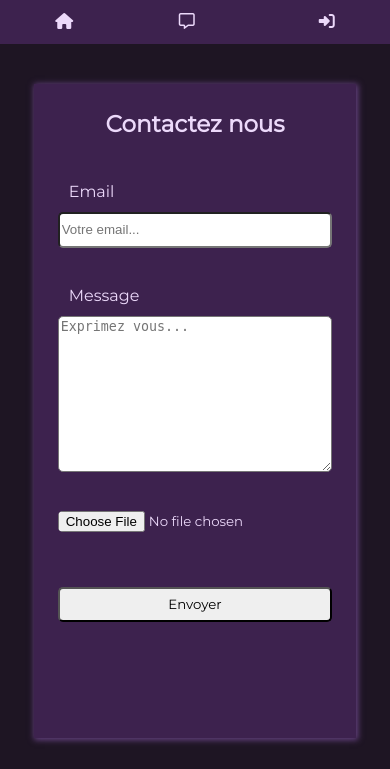
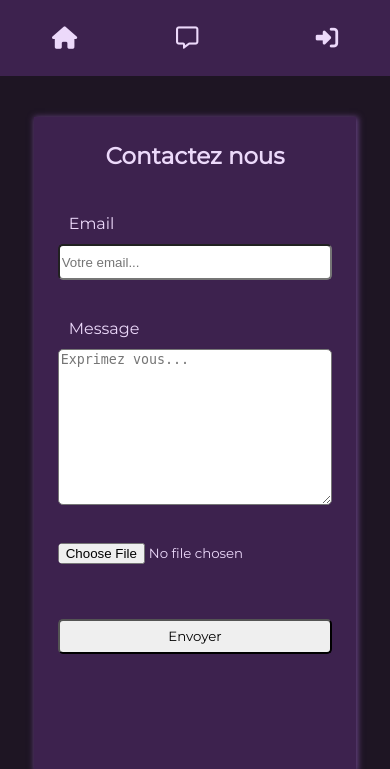
Before and after one commit to LyesDjaout/projet_php, a PHP site: page /index.php?action=contact in a window 390 px wide. Shown: the top 769 px of the page. Run offline with PHP 8.4, Linux system fonts and the light colour scheme.

Commit message:
refacto : adjust nav size with media queries

```diff
--- a/templates/assets/css/style.css
+++ b/templates/assets/css/style.css
@@ -377,6 +377,15 @@ main{
         width: 100%;
     }
 
+    .flex-container.nav-container{
+        background-color:#3D224E;
+        display: flex;
+        justify-content: space-around;
+        padding:5.5% 3%;
+        font-family: 'Montserrat Regular';
+        font-size: 140%;
+    }
+
     .nav-flex-item.first{
         margin-right: 5%;
         order: -2;
```
